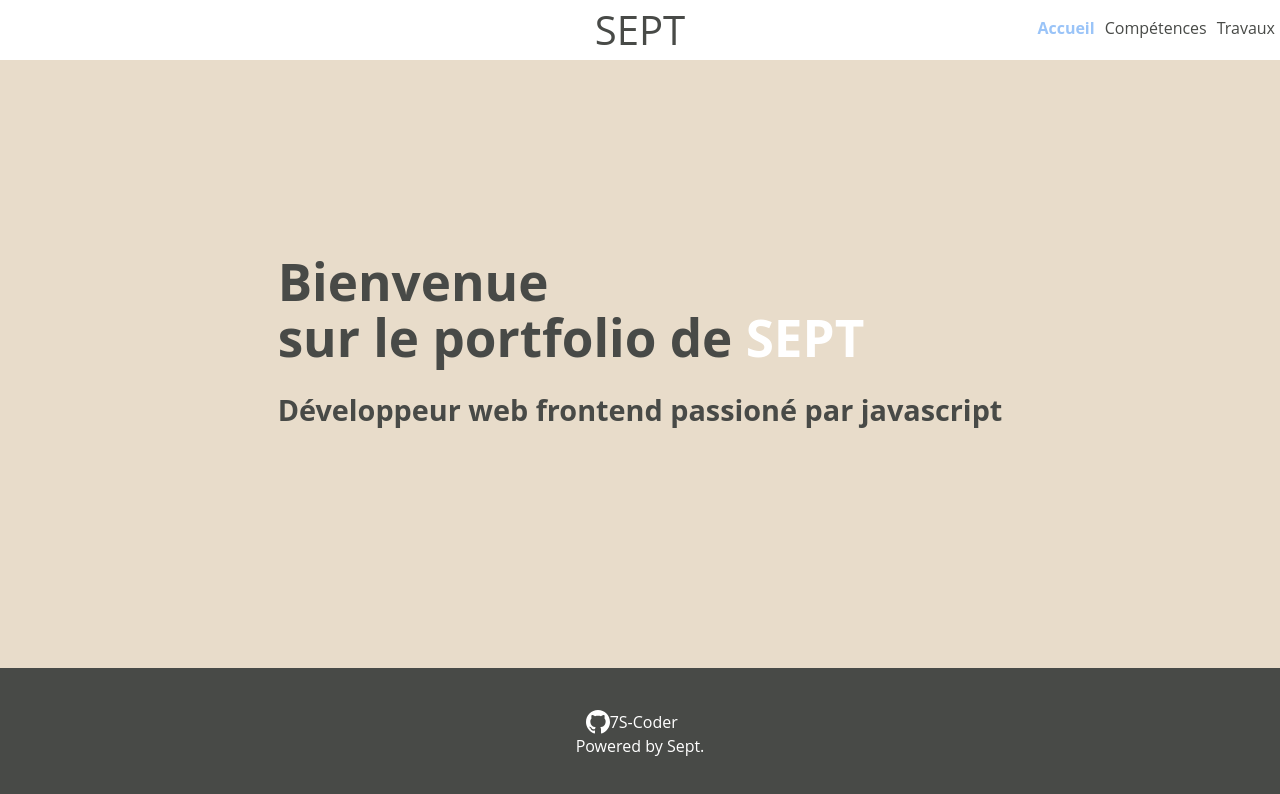
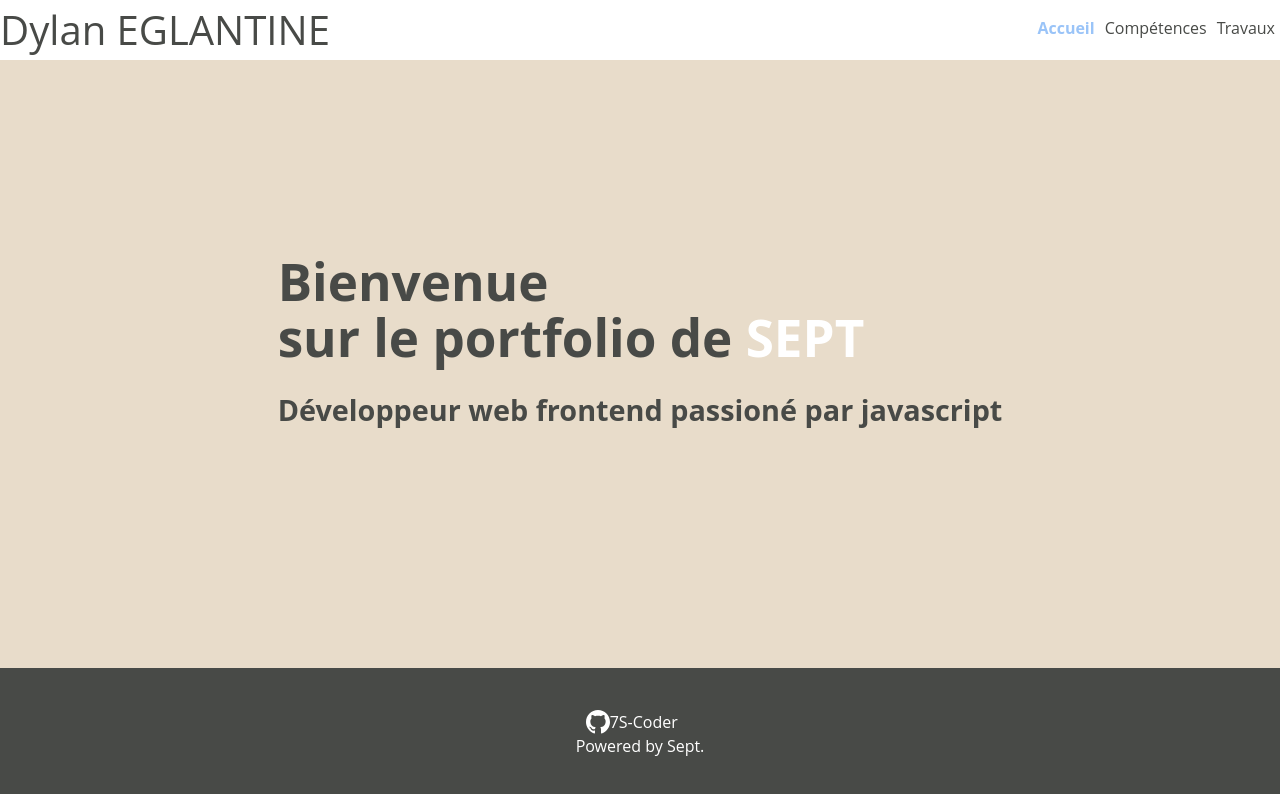
Before and after one commit to 7S-Coder/Portfolio, a React (Vite) app: page / in a window 1280 px wide. Shown: the top 794 px of the page. Built offline with nearby package versions, Linux system fonts and the light colour scheme.

Commit message:
update header

```diff
--- a/src/App.scss
+++ b/src/App.scss
@@ -1,3 +1,4 @@
+@import "styles/variables";
 #root {
   max-width: 1280px;
   margin: 0 auto;
--- a/src/components/Header.jsx
+++ b/src/components/Header.jsx
@@ -5,10 +5,12 @@ import "../styles/components/Header.scss";
 const Header = () => {
   return (
     <header>
-      <div className="logo">
-        <p>SEPT</p>
-      </div>
       <nav>
+        <div className="logo">
+          <NavLink to="/">
+            <p>Dylan EGLANTINE</p>
+          </NavLink>
+        </div>
         <ul>
           <NavLink to="/">
             <li>Accueil</li>
--- a/src/styles/components/Header.scss
+++ b/src/styles/components/Header.scss
@@ -13,10 +13,6 @@ header {
   height: 60px;
 
   .logo {
-    position: absolute;
-  }
-
-  .logo {
     display: flex;
     align-items: center;
     font-size: 2.5rem;
@@ -29,15 +25,11 @@ header {
     display: flex;
     width: $max-width;
     @extend %centered;
-    justify-content: right;
+    justify-content: space-between;
 
     ul {
       display: flex;
       list-style: none;
-      a {
-        color: $color-black;
-        text-decoration: none;
-      }
 
       li {
         padding: 0 5px;
@@ -49,4 +41,9 @@ header {
       }
     }
   }
+
+  a {
+    color: $color-black;
+    text-decoration: none;
+  }
 }
```
